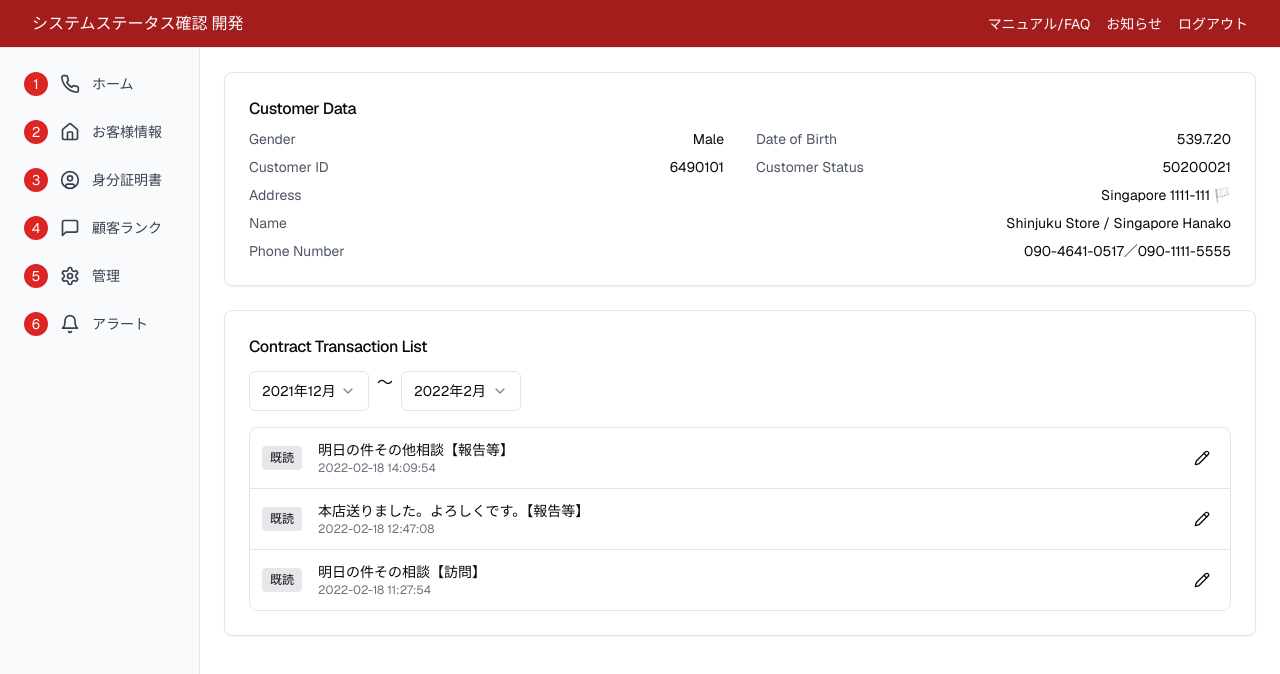
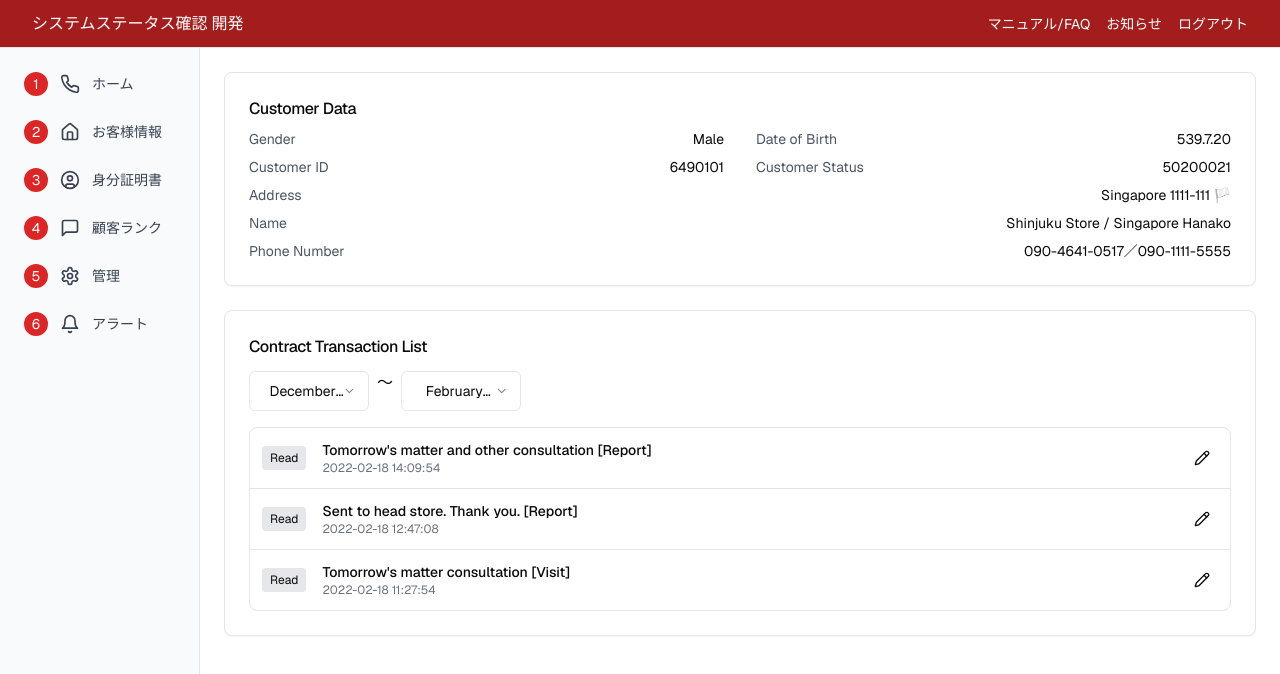
Before and after one commit to girishlade111/customer-management, a Next.js app: page / in a window 1280 px wide. Shown: the top 674 px of the page. Built offline with nearby package versions, Linux system fonts and the light colour scheme.

Commit message:
refactor: update date select labels to English format

```diff
--- a/page.tsx
+++ b/page.tsx
@@ -58,9 +58,9 @@ export default function Page() {
                     <SelectValue />
                   </SelectTrigger>
                   <SelectContent>
-                    <SelectItem value="2021-12">2021年12月</SelectItem>
-                    <SelectItem value="2022-01">2022年1月</SelectItem>
-                    <SelectItem value="2022-02">2022年2月</SelectItem>
+                    <SelectItem value="2021-12">December 2021</SelectItem>
+                    <SelectItem value="2022-01">January 2022</SelectItem>
+                    <SelectItem value="2022-02">February 2022</SelectItem>
                   </SelectContent>
                 </Select>
                 <span>～</span>
@@ -69,18 +69,18 @@ export default function Page() {
                     <SelectValue />
                   </SelectTrigger>
                   <SelectContent>
-                    <SelectItem value="2022-01">2022年1月</SelectItem>
-                    <SelectItem value="2022-02">2022年2月</SelectItem>
-                    <SelectItem value="2022-03">2022年3月</SelectItem>
+                    <SelectItem value="2022-01">January 2022</SelectItem>
+                    <SelectItem value="2022-02">February 2022</SelectItem>
+                    <SelectItem value="2022-03">March 2022</SelectItem>
                   </SelectContent>
                 </Select>
               </div>
 
               <div className="border rounded-lg">
                 <div className="grid grid-cols-[auto_1fr_auto] items-center gap-4 p-3 hover:bg-gray-50">
-                  <span className="px-2 py-1 text-xs bg-gray-200 rounded">既読</span>
+                  <span className="px-2 py-1 text-xs bg-gray-200 rounded">Read</span>
                   <div>
-                    <div className="text-sm font-medium">明日の件その他相談【報告等】</div>
+                    <div className="text-sm font-medium">Tomorrow's matter and other consultation [Report]</div>
                     <div className="text-xs text-gray-500">2022-02-18 14:09:54</div>
                   </div>
                   <Button variant="ghost" size="icon" className="h-8 w-8">
@@ -88,9 +88,9 @@ export default function Page() {
                   </Button>
                 </div>
                 <div className="grid grid-cols-[auto_1fr_auto] items-center gap-4 p-3 hover:bg-gray-50 border-t">
-                  <span className="px-2 py-1 text-xs bg-gray-200 rounded">既読</span>
+                  <span className="px-2 py-1 text-xs bg-gray-200 rounded">Read</span>
                   <div>
-                    <div className="text-sm font-medium">本店送りました。よろしくです。【報告等】</div>
+                    <div className="text-sm font-medium">Sent to head store. Thank you. [Report]</div>
                     <div className="text-xs text-gray-500">2022-02-18 12:47:08</div>
                   </div>
                   <Button variant="ghost" size="icon" className="h-8 w-8">
@@ -98,9 +98,9 @@ export default function Page() {
                   </Button>
                 </div>
                 <div className="grid grid-cols-[auto_1fr_auto] items-center gap-4 p-3 hover:bg-gray-50 border-t">
-                  <span className="px-2 py-1 text-xs bg-gray-200 rounded">既読</span>
+                  <span className="px-2 py-1 text-xs bg-gray-200 rounded">Read</span>
                   <div>
-                    <div className="text-sm font-medium">明日の件その相談【訪問】</div>
+                    <div className="text-sm font-medium">Tomorrow's matter consultation [Visit]</div>
                     <div className="text-xs text-gray-500">2022-02-18 11:27:54</div>
                   </div>
                   <Button variant="ghost" size="icon" className="h-8 w-8">
```
